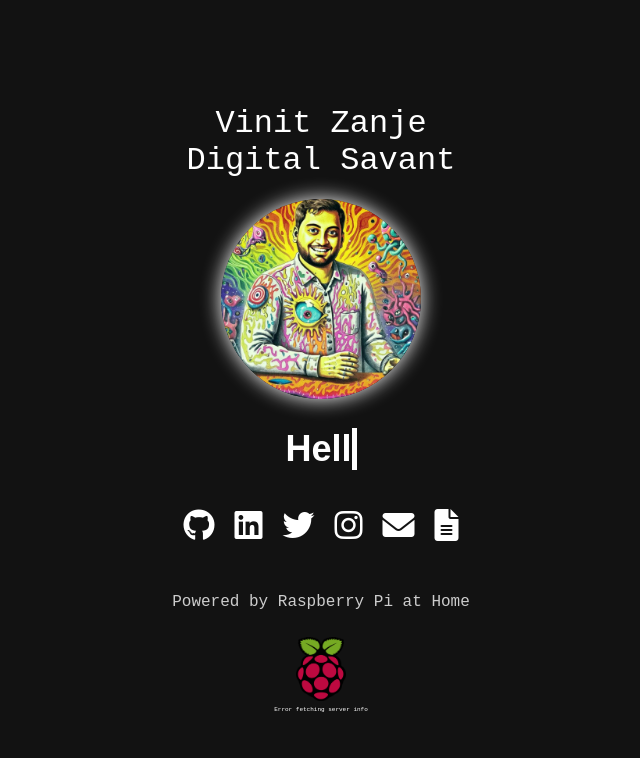
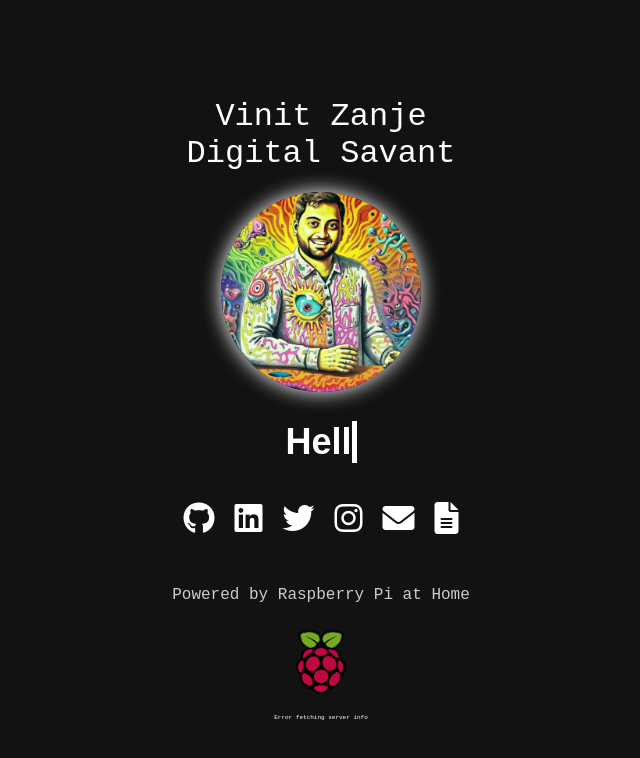
Before and after one commit to Vinitsz/personalsite, a plain HTML site: page index.html in a window 1280 px wide. Shown: the whole page, without its empty margins (319-959 px from the left). Drawn offline with Linux system fonts and the light colour scheme; no server answers; a web font is replaced by a local one.

Commit message:
made css changes

```diff
--- a/index.html
+++ b/index.html
@@ -39,9 +39,11 @@
             <footer>
                 <p>Powered by Raspberry Pi at Home</p>
                 <img src="/r_pi_logo.png" alt="Raspberry Pi Logo" class="raspberry-pi-logo">
-                <p id="server-info">Server Info: Loading...</p>
             </footer>
         </div>
+
+        <p   id="server-info">Server Info: Loading...</p>
+
     </div>
     <script src="script.js"></script>
 </body>
--- a/styles.css
+++ b/styles.css
@@ -132,8 +132,8 @@ footer {
     margin-top: 10px;
 }
 
-#ip-address, #server-info {
-    margin-top: 5px;
+ #server-info {
+    margin-top: 20px;
     font-size: 0.2em;
     color: #fff;
 }
```
